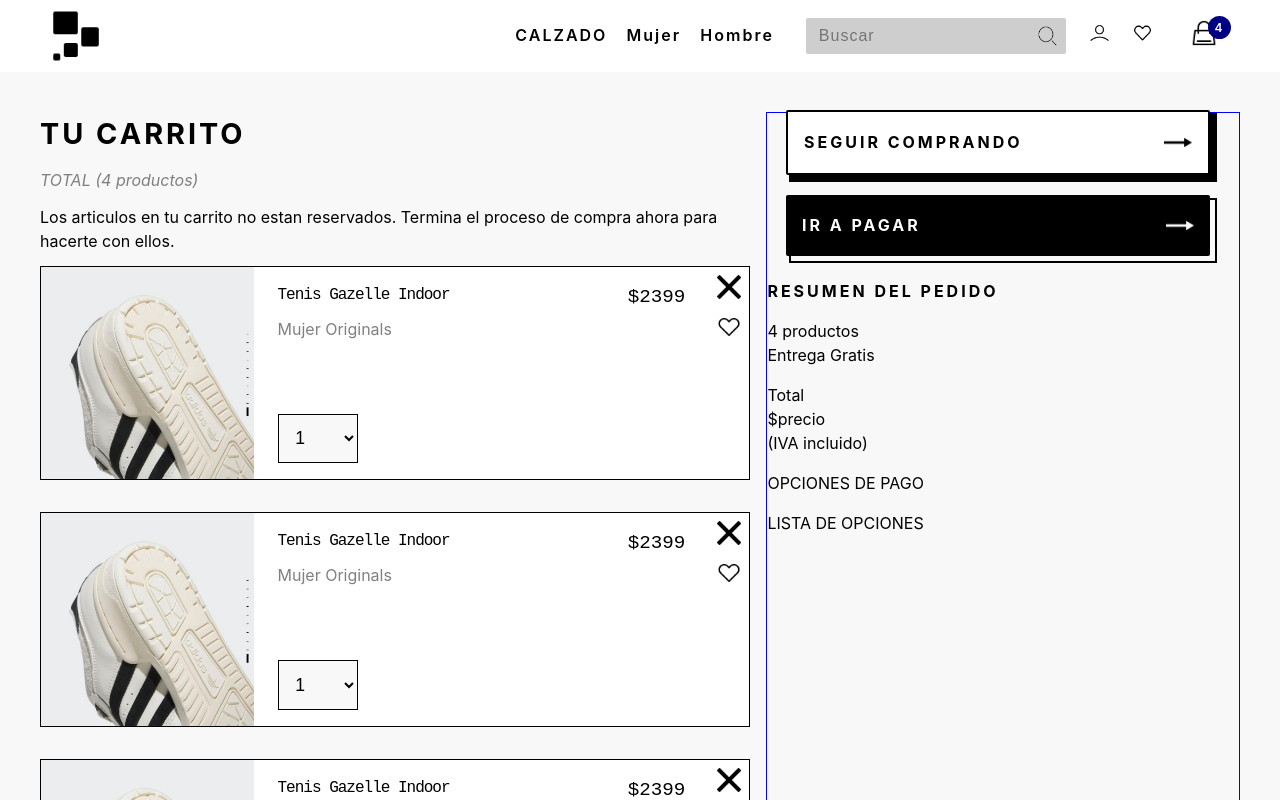
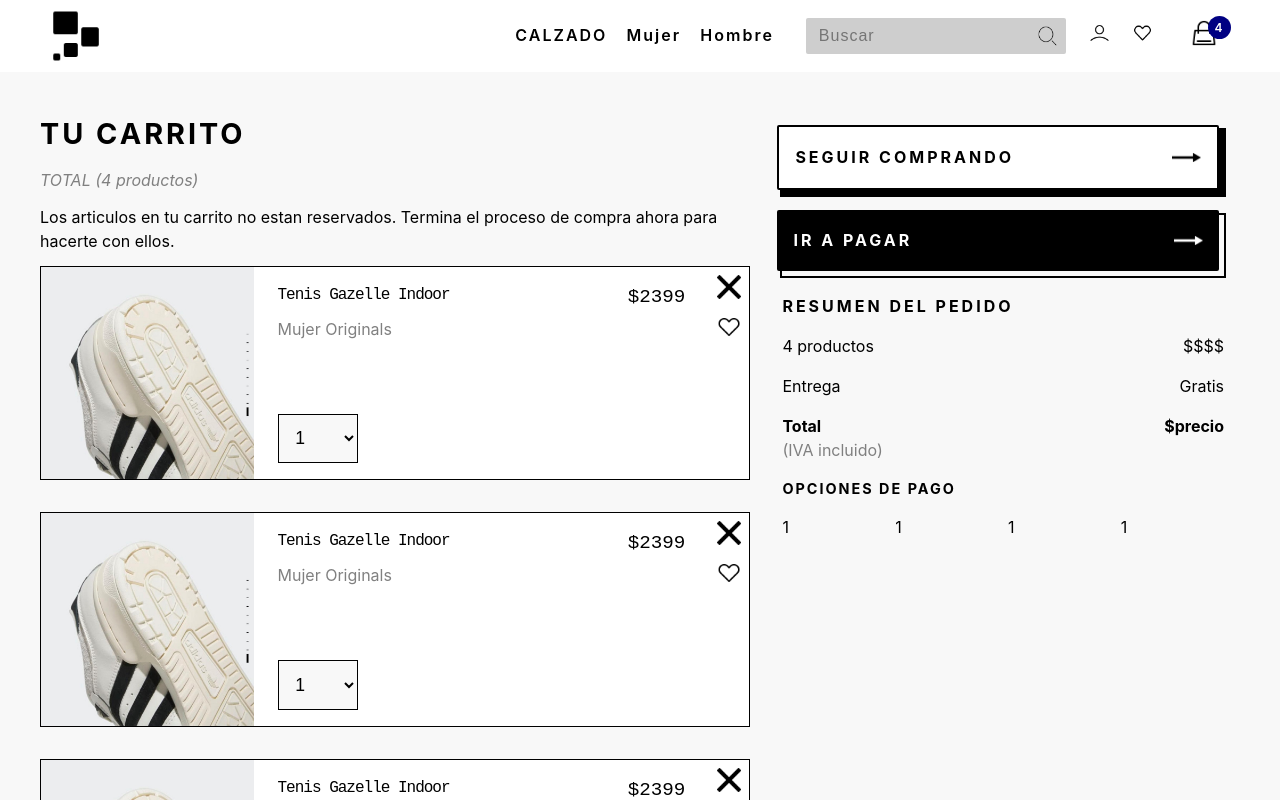
Before and after one commit to roobbs/athlead, a React (Vite) app: page /cart in a window 1280 px wide. Shown: the top 800 px of the page. Built offline with nearby package versions, Linux system fonts and the light colour scheme.

Commit message:
added resume style on CartScreen

```diff
--- a/src/screens/CartScreen.jsx
+++ b/src/screens/CartScreen.jsx
@@ -48,17 +48,30 @@
             </div>
           </div>
           <div className="resumeTitle">RESUMEN DEL PEDIDO</div>
-          <div>
+          <div className="resumeInfoContainer">
             <div>{cartItems.length} productos</div>
-            <div>Entrega Gratis</div>
+            <div>$$$$</div>
           </div>
-          <div>
-            <div>Total</div>
+          <div className="resumeInfoContainer">
+            <div>Entrega</div>
+            <div>Gratis</div>
+          </div>
+          <div className="resumeInfoContainerLast">
+            <div>
+              <div>Total</div>
+              <div style={{ color: "grey", fontWeight: 400 }}>
+                (IVA incluido)
+              </div>
+            </div>
             <div>$precio</div>
-            <div>(IVA incluido)</div>
           </div>
-          <div>OPCIONES DE PAGO</div>
-          <div>LISTA DE OPCIONES</div>
+          <div className="payOptions">OPCIONES DE PAGO</div>
+          <div className="payOptionsImgContainer">
+            <div>1</div>
+            <div>1</div>
+            <div>1</div>
+            <div>1</div>
+          </div>
         </div>
         <div className="favOnCartContainer">
           <div className="cartTitles">TUS FAVORITOS</div>
--- a/src/styles/CartScreen.css
+++ b/src/styles/CartScreen.css
@@ -19,10 +19,11 @@
 }
 /*                                */
 .cartResume {
-  border: 1px solid blue;
+  /* border: 1px solid blue; */
   display: flex;
   flex-direction: column;
   gap: 1rem;
+  padding: 1rem;
 }
 .cartTitles {
   font-weight: 700;
@@ -30,7 +31,7 @@
   letter-spacing: 3px;
 }
 .keepBuyingButtonContainer {
-  width: 90%;
+  width: 100%;
   border: 2px solid transparent;
   background-color: black;
   align-self: center;
@@ -61,7 +62,7 @@
 }
 .cartPayButtonContainer {
   border: 2px solid black;
-  width: 90%;
+  width: 100%;
   align-self: center;
 }
 .cartPayButton {
@@ -86,6 +87,25 @@
   font-size: 1rem;
   letter-spacing: 3px;
 }
+.resumeInfoContainer {
+  display: flex;
+  justify-content: space-between;
+}
+.resumeInfoContainerLast {
+  display: flex;
+  justify-content: space-between;
+  font-weight: 700;
+}
+.payOptions {
+  font-weight: 700;
+  font-size: 0.9rem;
+  letter-spacing: 2px;
+}
+.payOptionsImgContainer {
+  display: grid;
+  grid-template-columns: repeat(4, 1fr);
+  gap: 0.6rem;
+}
 /*                               */
 .favOnCartContainer {
   grid-column: span 2;
```
